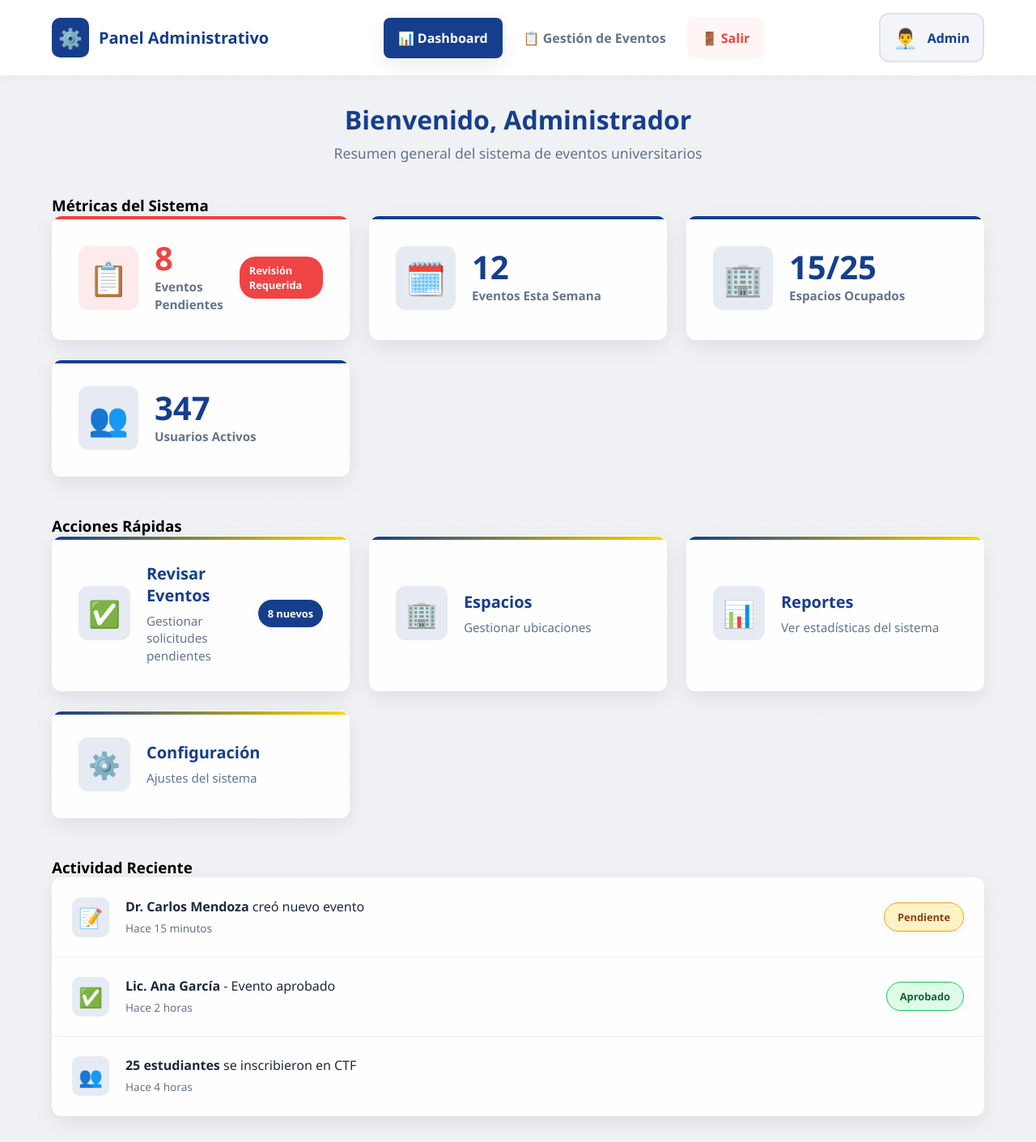
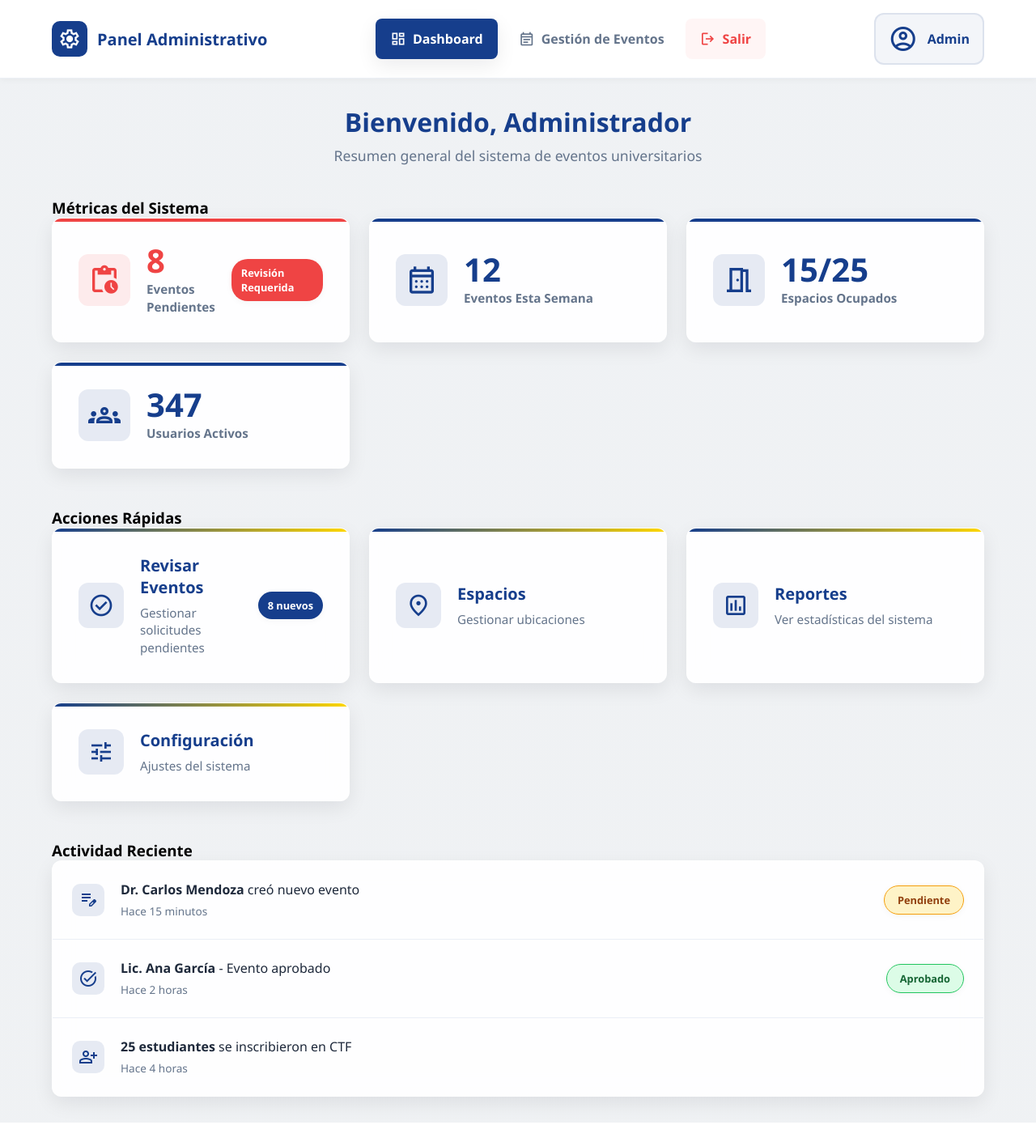
Before and after one commit to aldairjoss2001/SIGEVEN, a PHP site: page /SIGEVEN/sistema_de_eventos_admin/index.html in a window 1280 px wide. Shown: the whole page at 81% size. After the commit the page ends 1387 px from the top, so only its background shows below. Run offline with PHP 8.4, Linux system fonts and the light colour scheme.

Commit message:
Upgrade admin panel with Material Icons from Google Fonts
Co-authored-by: aldairjoss2001 <241609840+aldairjoss2001@users.noreply.github.com>

```diff
--- a/SIGEVEN/sistema_de_eventos_admin/admin.css
+++ b/SIGEVEN/sistema_de_eventos_admin/admin.css
@@ -190,6 +190,13 @@ body.admin-dashboard {
     color: white;
     padding: 0.5rem;
     border-radius: 10px;
+    display: flex;
+    align-items: center;
+    justify-content: center;
+}
+
+.admin-logo-icon.material-symbols-outlined {
+    font-size: 1.75rem;
 }
 
 .admin-brand h1 {
@@ -218,6 +225,10 @@ body.admin-dashboard {
     align-items: center;
     gap: 0.5rem;
     border: 2px solid transparent;
+}
+
+.nav-link .material-symbols-outlined {
+    font-size: 1.25rem;
 }
 
 .nav-link:hover,
@@ -255,7 +266,12 @@ body.admin-dashboard {
 }
 
 .user-avatar {
-    font-size: 1.5rem;
+    font-size: 2rem;
+    color: var(--azul-institucional);
+}
+
+.user-avatar.material-symbols-outlined {
+    font-size: 2.25rem;
 }
 
 .user-name {
@@ -354,10 +370,19 @@ body.admin-dashboard {
     background: rgba(22,62,140,0.1);
     padding: 0.75rem;
     border-radius: 12px;
+    display: flex;
+    align-items: center;
+    justify-content: center;
+    color: var(--azul-institucional);
+}
+
+.stat-icon .material-symbols-outlined {
+    font-size: 2.5rem;
 }
 
 .stat-card.urgent .stat-icon {
     background: rgba(239,68,68,0.1);
+    color: var(--danger);
 }
 
 .stat-content {
@@ -443,6 +468,14 @@ body.admin-dashboard {
     background: rgba(22,62,140,0.1);
     padding: 0.75rem;
     border-radius: 12px;
+    display: flex;
+    align-items: center;
+    justify-content: center;
+    color: var(--azul-institucional);
+}
+
+.action-icon .material-symbols-outlined {
+    font-size: 2rem;
 }
 
 .action-content {
@@ -506,6 +539,14 @@ body.admin-dashboard {
     background: rgba(22,62,140,0.1);
     padding: 0.5rem;
     border-radius: 10px;
+    display: flex;
+    align-items: center;
+    justify-content: center;
+    color: var(--azul-institucional);
+}
+
+.activity-icon .material-symbols-outlined {
+    font-size: 1.5rem;
 }
 
 .activity-content {
--- a/SIGEVEN/sistema_de_eventos_admin/index.html
+++ b/SIGEVEN/sistema_de_eventos_admin/index.html
@@ -5,24 +5,41 @@
     <meta name="viewport" content="width=device-width, initial-scale=1.0">
     <title>Dashboard - Panel Administrativo</title>
     <link rel="stylesheet" href="admin.css">
+    <!-- Material Icons from Google Fonts -->
+    <link rel="stylesheet" href="https://fonts.googleapis.com/css2?family=Material+Symbols+Outlined:opsz,wght,FILL,GRAD@20..48,100..700,0..1,-50..200" />
+    <style>
+        .material-symbols-outlined {
+            font-variation-settings: 'FILL' 0, 'wght' 400, 'GRAD' 0, 'opsz' 24;
+            font-size: inherit;
+        }
+    </style>
 </head>
 <body class="admin-dashboard">
     <!-- Header -->
     <header class="admin-header">
         <div class="admin-header-inner">
             <div class="admin-brand">
-                <span class="admin-logo-icon">⚙️</span>
+                <span class="material-symbols-outlined admin-logo-icon">settings</span>
                 <h1>Panel Administrativo</h1>
             </div>
 
             <nav class="admin-nav">
-                <a href="index.html" class="nav-link active">📊 Dashboard</a>
-                <a href="gestion-eventos.html" class="nav-link">📋 Gestión de Eventos</a>
-                <a href="login.html" class="nav-link logout">🚪 Salir</a>
+                <a href="index.html" class="nav-link active">
+                    <span class="material-symbols-outlined">dashboard</span>
+                    Dashboard
+                </a>
+                <a href="gestion-eventos.html" class="nav-link">
+                    <span class="material-symbols-outlined">event_note</span>
+                    Gestión de Eventos
+                </a>
+                <a href="login.html" class="nav-link logout">
+                    <span class="material-symbols-outlined">logout</span>
+                    Salir
+                </a>
             </nav>
 
             <div class="admin-user">
-                <span class="user-avatar">👨‍💼</span>
+                <span class="material-symbols-outlined user-avatar">account_circle</span>
                 <span class="user-name">Admin</span>
             </div>
         </div>
@@ -43,7 +60,9 @@
                 <div class="stats-grid">
                     <!-- Eventos Pendientes -->
                     <div class="stat-card urgent">
-                        <div class="stat-icon">📋</div>
+                        <div class="stat-icon">
+                            <span class="material-symbols-outlined">pending_actions</span>
+                        </div>
                         <div class="stat-content">
                             <span class="stat-number">8</span>
                             <span class="stat-label">Eventos Pendientes</span>
@@ -53,7 +72,9 @@
 
                     <!-- Eventos Esta Semana -->
                     <div class="stat-card">
-                        <div class="stat-icon">🗓️</div>
+                        <div class="stat-icon">
+                            <span class="material-symbols-outlined">calendar_month</span>
+                        </div>
                         <div class="stat-content">
                             <span class="stat-number">12</span>
                             <span class="stat-label">Eventos Esta Semana</span>
@@ -62,7 +83,9 @@
 
                     <!-- Espacios Ocupados -->
                     <div class="stat-card">
-                        <div class="stat-icon">🏢</div>
+                        <div class="stat-icon">
+                            <span class="material-symbols-outlined">meeting_room</span>
+                        </div>
                         <div class="stat-content">
                             <span class="stat-number">15/25</span>
                             <span class="stat-label">Espacios Ocupados</span>
@@ -71,7 +94,9 @@
 
                     <!-- Total Usuarios -->
                     <div class="stat-card">
-                        <div class="stat-icon">👥</div>
+                        <div class="stat-icon">
+                            <span class="material-symbols-outlined">groups</span>
+                        </div>
                         <div class="stat-content">
                             <span class="stat-number">347</span>
                             <span class="stat-label">Usuarios Activos</span>
@@ -85,7 +110,9 @@
                 <h3>Acciones Rápidas</h3>
                 <div class="actions-grid">
                     <a href="gestion-eventos.html" class="action-card">
-                        <div class="action-icon">✅</div>
+                        <div class="action-icon">
+                            <span class="material-symbols-outlined">check_circle</span>
+                        </div>
                         <div class="action-content">
                             <h4>Revisar Eventos</h4>
                             <p>Gestionar solicitudes pendientes</p>
@@ -94,7 +121,9 @@
                     </a>
 
                     <a href="#" class="action-card">
-                        <div class="action-icon">🏢</div>
+                        <div class="action-icon">
+                            <span class="material-symbols-outlined">location_on</span>
+                        </div>
                         <div class="action-content">
                             <h4>Espacios</h4>
                             <p>Gestionar ubicaciones</p>
@@ -102,7 +131,9 @@
                     </a>
 
                     <a href="#" class="action-card">
-                        <div class="action-icon">📊</div>
+                        <div class="action-icon">
+                            <span class="material-symbols-outlined">assessment</span>
+                        </div>
                         <div class="action-content">
                             <h4>Reportes</h4>
                             <p>Ver estadísticas del sistema</p>
@@ -110,7 +141,9 @@
                     </a>
 
                     <a href="#" class="action-card">
-                        <div class="action-icon">⚙️</div>
+                        <div class="action-icon">
+                            <span class="material-symbols-outlined">tune</span>
+                        </div>
                         <div class="action-content">
                             <h4>Configuración</h4>
                             <p>Ajustes del sistema</p>
@@ -124,7 +157,9 @@
                 <h3>Actividad Reciente</h3>
                 <div class="activity-list">
                     <div class="activity-item">
-                        <div class="activity-icon">📝</div>
+                        <div class="activity-icon">
+                            <span class="material-symbols-outlined">edit_note</span>
+                        </div>
                         <div class="activity-content">
                             <p><strong>Dr. Carlos Mendoza</strong> creó nuevo evento</p>
                             <span class="activity-time">Hace 15 minutos</span>
@@ -133,7 +168,9 @@
                     </div>
 
                     <div class="activity-item">
-                        <div class="activity-icon">✅</div>
+                        <div class="activity-icon">
+                            <span class="material-symbols-outlined">task_alt</span>
+                        </div>
                         <div class="activity-content">
                             <p><strong>Lic. Ana García</strong> - Evento aprobado</p>
                             <span class="activity-time">Hace 2 horas</span>
@@ -142,7 +179,9 @@
                     </div>
 
                     <div class="activity-item">
-                        <div class="activity-icon">👥</div>
+                        <div class="activity-icon">
+                            <span class="material-symbols-outlined">person_add</span>
+                        </div>
                         <div class="activity-content">
                             <p><strong>25 estudiantes</strong> se inscribieron en CTF</p>
                             <span class="activity-time">Hace 4 horas</span>
```
